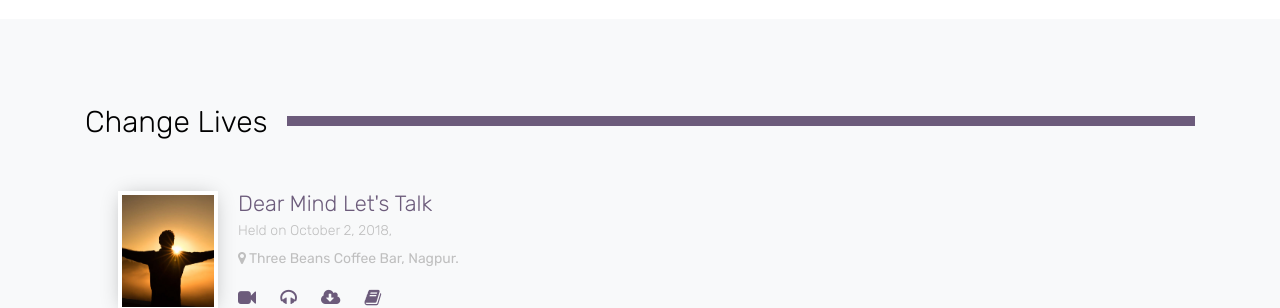
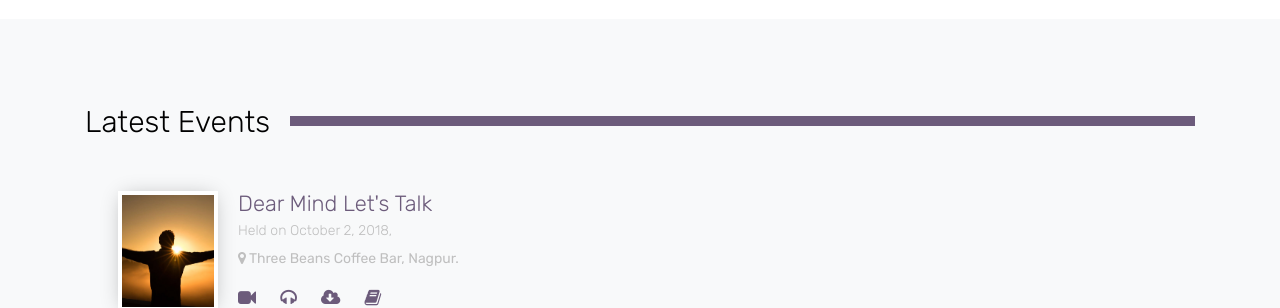
Before and after one commit to dearmind/dearmind.github.io, a Jekyll site: the page built from index.html, in a window 1280 px wide and 900 px high, scrolled down 1522 px. Shown: the part 156-464 px from the top of the window. Built offline with Jekyll 4.4.1, drawn with Linux system fonts in a browser that asks for light colours; some web fonts are replaced.

Commit message:
Update index.html

```diff
--- a/index.html
+++ b/index.html
@@ -80,7 +80,7 @@ layout: default
         <div class="row">
           <div class="col-md-12">
             <div class="section-heading mb-5">
-              <h2 class="heading">Change Lives</h2>
+              <h2 class="heading">Latest Events</h2>
             </div>
           </div>
           <div class="col-md-8 pl-md-5">
```
